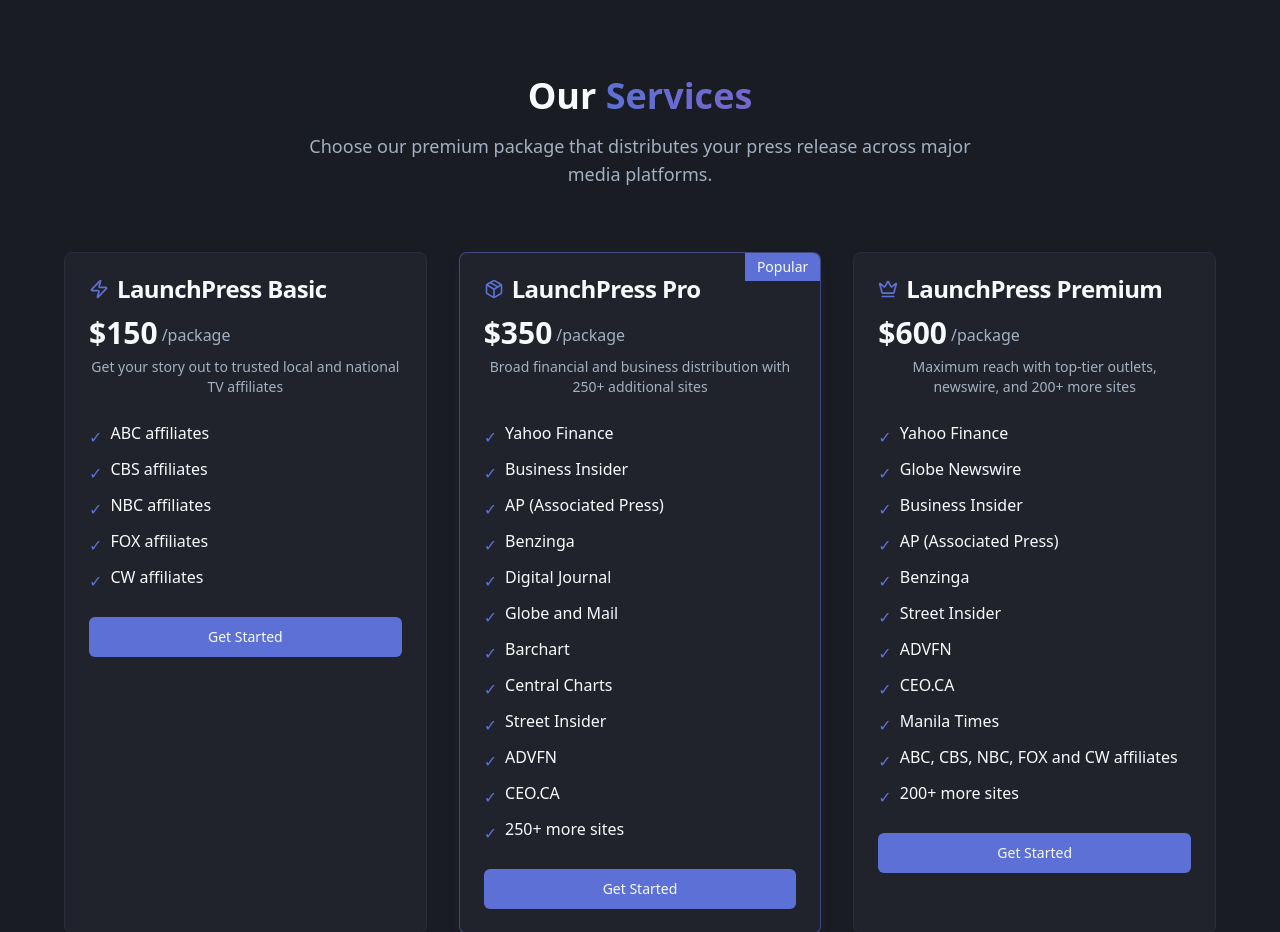
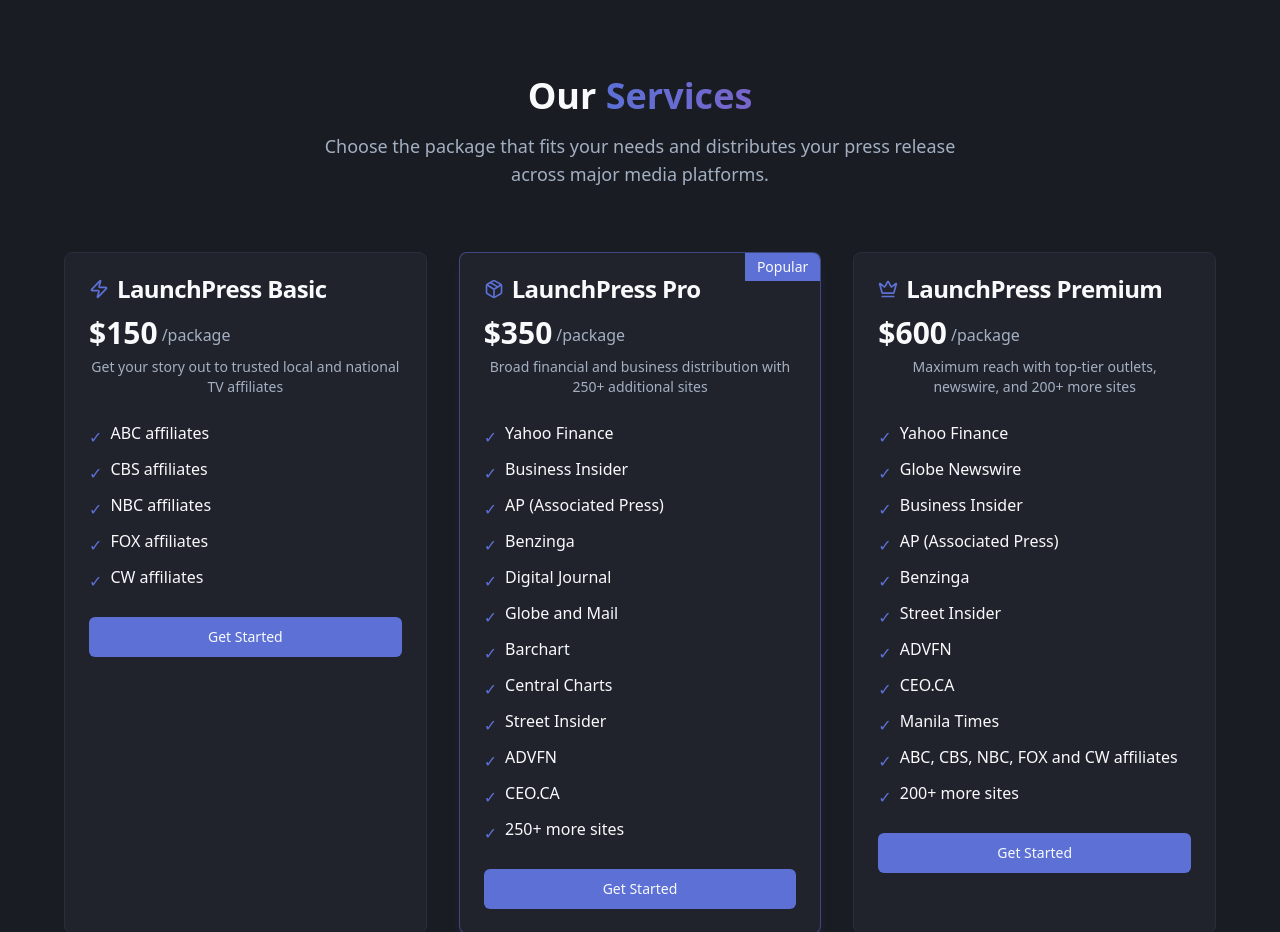
Before and after one commit to d-mansoor/LaunchPress.Me, a React (Vite) app: page / in a window 1280 px wide. Shown: the part 2700-3632 px from the top of the page. Built offline with nearby package versions, Linux system fonts and the light colour scheme.

Commit message:
Changes
Co-authored-by: d-mansoor <211458949+d-mansoor@users.noreply.github.com>

```diff
--- a/src/components/ServiceSection.tsx
+++ b/src/components/ServiceSection.tsx
@@ -110,7 +110,7 @@ const ServiceSection = () => {
             Our <span className="gradient-text">Services</span>
           </h2>
           <p className="text-lg text-muted-foreground max-w-2xl mx-auto reveal">
-            Choose our premium package that distributes your press release across major media platforms.
+            Choose the package that fits your needs and distributes your press release across major media platforms.
           </p>
         </div>
 
```
